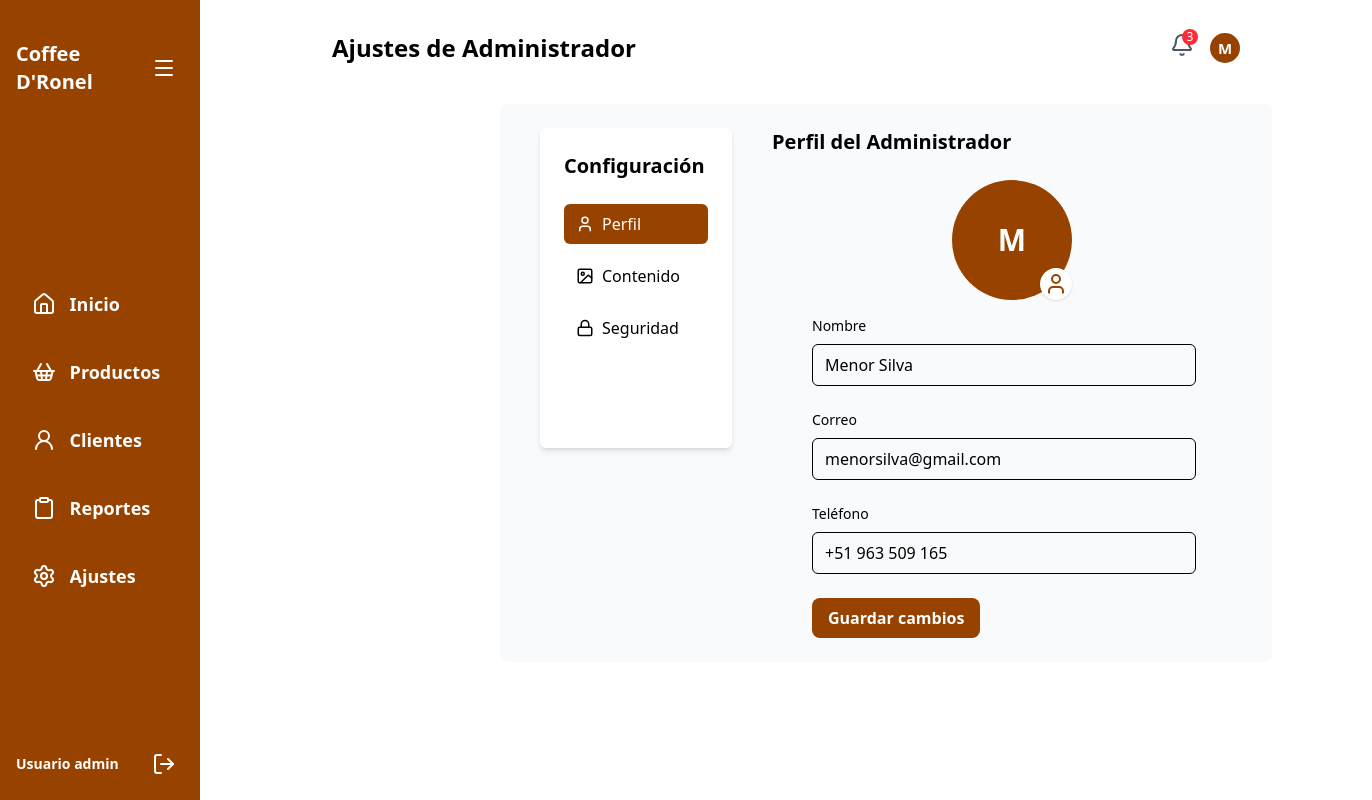
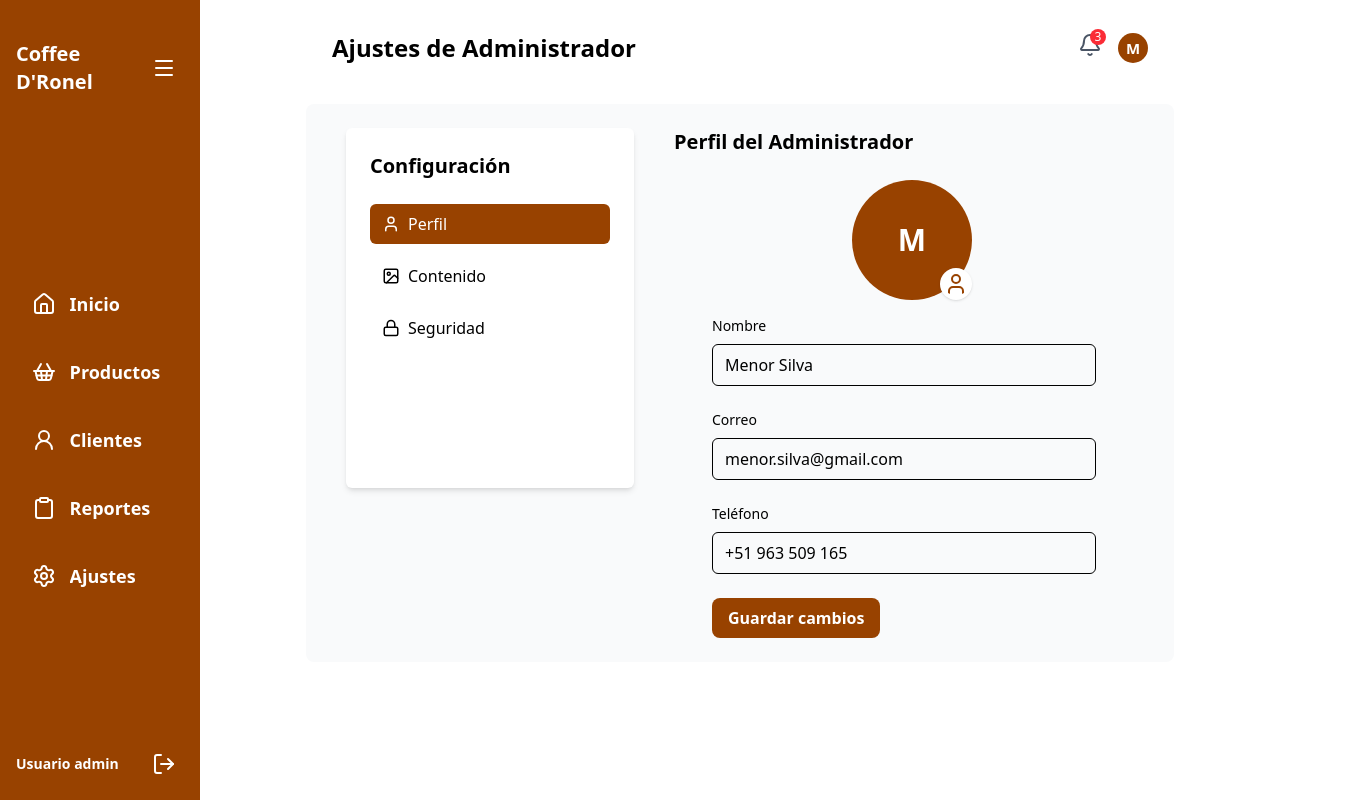
Before and after one commit to danielaoxeda/CafeDRonel-frontend, a React (Vite) app: page /dashboard/settings in a window 1280 px wide. Shown: the whole page, 1372 px wide, since content can reach past the window. Built offline with nearby package versions, Linux system fonts and the light colour scheme.

Commit message:
feat(settings): integra Zustand para contexto global de usuario y actualiza diseño de SettingsPage

```diff
--- a/src/components/Sidebar/SettingsSidebar.tsx
+++ b/src/components/Sidebar/SettingsSidebar.tsx
@@ -1,6 +1,4 @@
 import { User, Image, Lock } from "lucide-react";
-import { UserProvider } from "../User/UserContext";
-
 type SidebarSettings = {
   activeTab: string;
   setActiveTab: (tab: string) => void;
@@ -14,8 +12,8 @@ const tabs = [
 
 export function Sidebar({ activeTab, setActiveTab }: SidebarSettings) {
   return (
-    <UserProvider>
-    <div className="w-48 h-80 rounded-md bg-white shadow-md p-6">
+
+    <div className="w-72 h-90 ml-0 rounded-md bg-white shadow-md p-6">
       <h2 className="text-xl font-bold mb-6">Configuración</h2>
       <ul className="space-y-3">
         {tabs.map(({ id, label, icon: Icon }) => (
@@ -35,6 +33,6 @@ export function Sidebar({ activeTab, setActiveTab }: SidebarSettings) {
         ))}
       </ul>
     </div>
-    </UserProvider>
+
   );
 }
--- a/src/components/User/UserContext.tsx
+++ /dev/null
@@ -1,34 +0,0 @@
-import { createContext, useContext, useState, type ReactNode } from "react";
-
-type User = {
-  name: string;
-  email?: string;
-  phone?: string;
-};
-
-type UserContextType = {
-  user: User;
-  setUser: (user: User) => void;
-};
-
-const UserContext = createContext<UserContextType | undefined>(undefined);
-
-export function UserProvider({ children }: { children: ReactNode }) {
-  const [user, setUser] = useState<User>({
-    name: "Menor Silva",
-    email: "menorsilva@gmail.com",
-    phone: "+51 963 509 165",
-  });
-
-  return (
-    <UserContext.Provider value={{ user, setUser }}>
-      {children}
-    </UserContext.Provider>
-  );
-}
-
-export function useUser() {
-  const context = useContext(UserContext);
-  if (!context) throw new Error("useUser debe usarse dentro de UserProvider");
-  return context;
-}
--- /dev/null
+++ b/src/components/User/UserState.ts
@@ -0,0 +1,17 @@
+import { create } from "zustand/react";
+type UserData = {
+  name: string;
+  email: string;
+  phone: string;
+};
+
+type UserState = {
+  user:UserData
+
+  setUser: (user: UserData) => void;
+};
+
+export const useUserStore = create<UserState>((set) => ({
+  user: { name: "Menor Silva", email: "menor.silva@gmail.com", phone: "+51 963 509 165" },
+  setUser: (user) => set((prevState) => ({ user: { ...prevState.user, ...user } })),
+}));
--- a/src/components/dashboard/nav/Header/Header.tsx
+++ b/src/components/dashboard/nav/Header/Header.tsx
@@ -1,9 +1,9 @@
-import { useUser } from "../../../User/UserContext";
+import { UserAvatar } from "../../../User/UserAvatar";
+import { useUserStore } from "../../../User/UserState";
 import { Notifications } from "../notificactions/Notifications";
-import { UserAvatar } from "../../../User/UserAvatar";
 
 export function Header() {
-  const { user } = useUser();
+  const { user } = useUserStore();
 
   return (
     <div className="flex justify-between items-center mb-10 px-0 pt-8">
--- a/src/components/dashboard/nav/admin-settings/Content.tsx
+++ b/src/components/dashboard/nav/admin-settings/Content.tsx
@@ -17,10 +17,10 @@ export function Content() {
 
   return (
     <div>
-      <h2 className="text-xl font-semibold mb-4">Gestión de contenido</h2>
-      <div className="flex flex-col gap-8 ml-8">
+      <h2 className="text-xl font-semibold mb-12">Gestión de contenido</h2>
+      <div className="flex flex-row gap-8 ml-12">
         {/* Banner */}
-        <div className="flex flex-row items-center">
+        <div className="flex flex-col items-center gap-6">
           <UploadCard
             title="Actualizar Banner"
             accept="image/*,video/*"
@@ -37,7 +37,7 @@ export function Content() {
         </div>
 
         {/* Promoción */}
-        <div className="flex flex-row items-center">
+        <div className="flex flex-col items-center gap-6">
           <UploadCard
             title="Actualizar Promoción"
             accept="image/*,video/*"
--- a/src/components/dashboard/nav/admin-settings/Profile.tsx
+++ b/src/components/dashboard/nav/admin-settings/Profile.tsx
@@ -1,30 +1,22 @@
-import { useUser } from "../../../User/UserContext";
+import { useUserStore } from "../../../User/UserState";
 import Button from "../button/Button";
 import { UserIcon } from "lucide-react";
-import { useState } from "react";
 
 export function Profile() {
-  const { user, setUser } = useUser();
-  const [name, setName] = useState(user.name);
-  const [email, setEmail] = useState(user.email || "");
-  const [phone, setPhone] = useState(user.phone || "");
+  const { user:{name, email,phone}, setUser } = useUserStore();
+  const handleSave = () => {
+    alert("Cambios guardados ✅");
+    setUser({name, email, phone});
+  };
+<div className="flex justify-center"></div>
+  return (
 
-  const handleSave = (e: React.FormEvent) => {
-    e.preventDefault();
-    setUser({ name, email, phone });
-    alert("Cambios guardados correctamente ✅");
-  };
-
-  return (
     <div>
       <h2 className="text-xl font-semibold mb-6">Perfil del Administrador</h2>
-
-      <form className="max-w-lg space-y-6 ml-10" onSubmit={handleSave}>
-        {/* Avatar con inicial + icono */}
+      <div className="flex justify-center">
+      <form className="max-w-lg space-y-6" onSubmit={(e) => { e.preventDefault(); handleSave(); }}>
         <div className="relative flex items-center justify-center w-30 h-30 rounded-full bg-primary text-white mb-4 ml-35">
-          <span className="text-3xl font-bold">
-            {name ? name.charAt(0).toUpperCase() : "U"}
-          </span>
+          <span className="text-3xl font-bold">{name.charAt(0).toUpperCase()}</span>
           <UserIcon className="absolute bottom-0 right-0 w-8 h-8 bg-white text-primary rounded-full p-1 shadow" />
         </div>
 
@@ -34,7 +26,7 @@ export function Profile() {
           <input
             type="text"
             value={name}
-            onChange={(e) => setName(e.target.value)}
+            onChange={(e) => setUser({ name: e.target.value, email, phone })}
             className="w-96 border rounded-md px-3 py-2 focus:outline-none focus:ring-2 focus:ring-primary"
           />
         </div>
@@ -45,7 +37,7 @@ export function Profile() {
           <input
             type="email"
             value={email}
-            onChange={(e) => setEmail(e.target.value)}
+            onChange={(e) => setUser({ name, email: e.target.value, phone })}
             className="w-96 border rounded-md px-3 py-2 focus:outline-none focus:ring-2 focus:ring-primary"
           />
         </div>
@@ -56,13 +48,14 @@ export function Profile() {
           <input
             type="tel"
             value={phone}
-            onChange={(e) => setPhone(e.target.value)}
+            onChange={(e) => setUser({ name, email, phone: e.target.value })}
             className="w-96 border rounded-md px-3 py-2 focus:outline-none focus:ring-2 focus:ring-primary"
           />
         </div>
 
-        <Button className="mt-2" type="submit">Guardar cambios</Button>
+        <Button type="submit" className="mt-2">Guardar cambios</Button>
       </form>
+    </div>
     </div>
   );
 }
--- a/src/components/dashboard/nav/admin-settings/Security.tsx
+++ b/src/components/dashboard/nav/admin-settings/Security.tsx
@@ -30,10 +30,10 @@ export function Security() {
 
   return (
     <div>
-      <h2 className="text-xl font-semibold mb-4">Seguridad</h2>
+      <h2 className="text-xl font-semibold mb-8">Seguridad</h2>
 
       {/* Formulario de cambio de contraseña */}
-      <form onSubmit={handlePasswordChange} className="max-w-lg space-y-4">
+      <form onSubmit={handlePasswordChange} className="max-w-lg space-y-4 ml-14">
         <div>
           <label className="block text-sm font-medium">Contraseña actual</label>
           <input
@@ -75,7 +75,8 @@ export function Security() {
       {/* Separador */}
       <div className="my-8 border-t border-gray-300"></div>
 
-      <div>
+      {/* Cerrar sesión */}
+      <div className="ml-14">
         <h3 className="text-lg font-medium mb-2">Cerrar sesión</h3>
         <p className="text-sm text-gray-600 mb-4">
           Puedes cerrar tu sesión en todos los dispositivos activos por seguridad.
--- a/src/components/dashboard/nav/card/UserCard.tsx
+++ b/src/components/dashboard/nav/card/UserCard.tsx
@@ -1,9 +1,9 @@
-import { useUser } from "../../../User/UserContext";
+import { useUserStore } from "../../../User/UserState";
 import { UserAvatar } from "../../../User/UserAvatar";
 
 
 export default function UserCard() {
-  const { user } = useUser();
+  const { user } = useUserStore();
 
   return (
     <div className="flex flex-col items-center bg-white shadow-md rounded-2xl p-6 text-center">
--- a/src/pages/dashboard/SettingsPage.tsx
+++ b/src/pages/dashboard/SettingsPage.tsx
@@ -4,20 +4,19 @@ import { Security } from "../../components/dashboard/nav/admin-settings/Security
 import { Content } from "../../components/dashboard/nav/admin-settings/Content";
 import { Header } from "../../components/dashboard/nav/Header/Header";
 import { Sidebar as SettingsSidebar } from "../../components/Sidebar/SettingsSidebar";
-import { UserProvider } from "../../components/User/UserContext";
+
 
 
 export default function SettingsPage() {
   const [activeTab, setActiveTab] = useState("perfil");
 
   return (
-    <UserProvider>
-    <div className="min-h-screen px-25">
+    <div className="min-h-screen px-25 flex-1">
       {/* Header global */}
         <Header />
-
+      <div className="flex justify-center mt-10">
       {/* Contenedor principal */}
-      <div className="flex ml-50 px-10 bg-gray-50 py-6 rounded-lg">
+        <div className="flex px-10 bg-gray-50 py-6 rounded-lg max-w-fit">
           {/* Sidebar */}
           <SettingsSidebar activeTab={activeTab} setActiveTab={setActiveTab} />
 
@@ -29,6 +28,6 @@ export default function SettingsPage() {
           </div>
         </div>
       </div>
-    </UserProvider>
+    </div>
   );
 }
```
Lines whose indentation alone changed are shown as unchanged.
